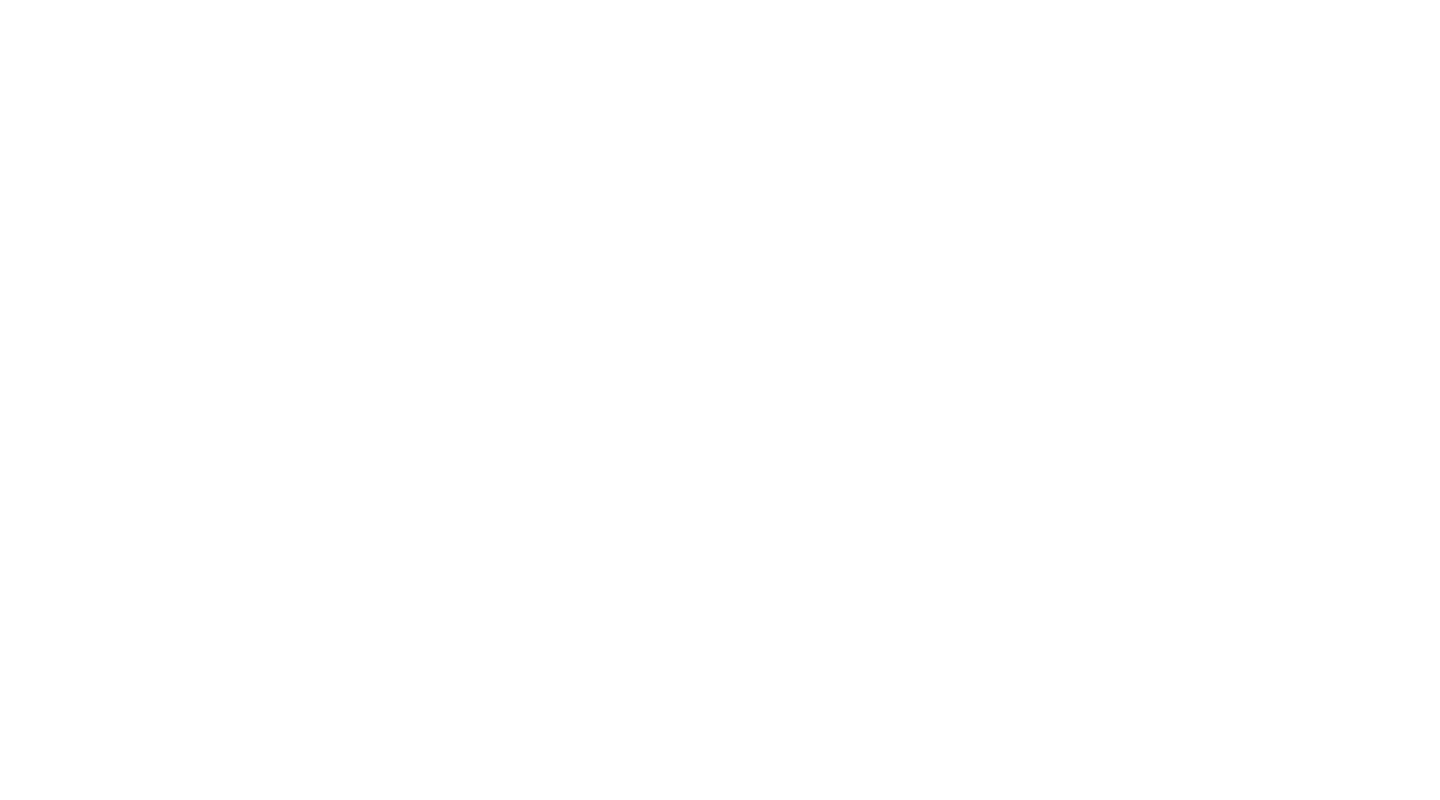
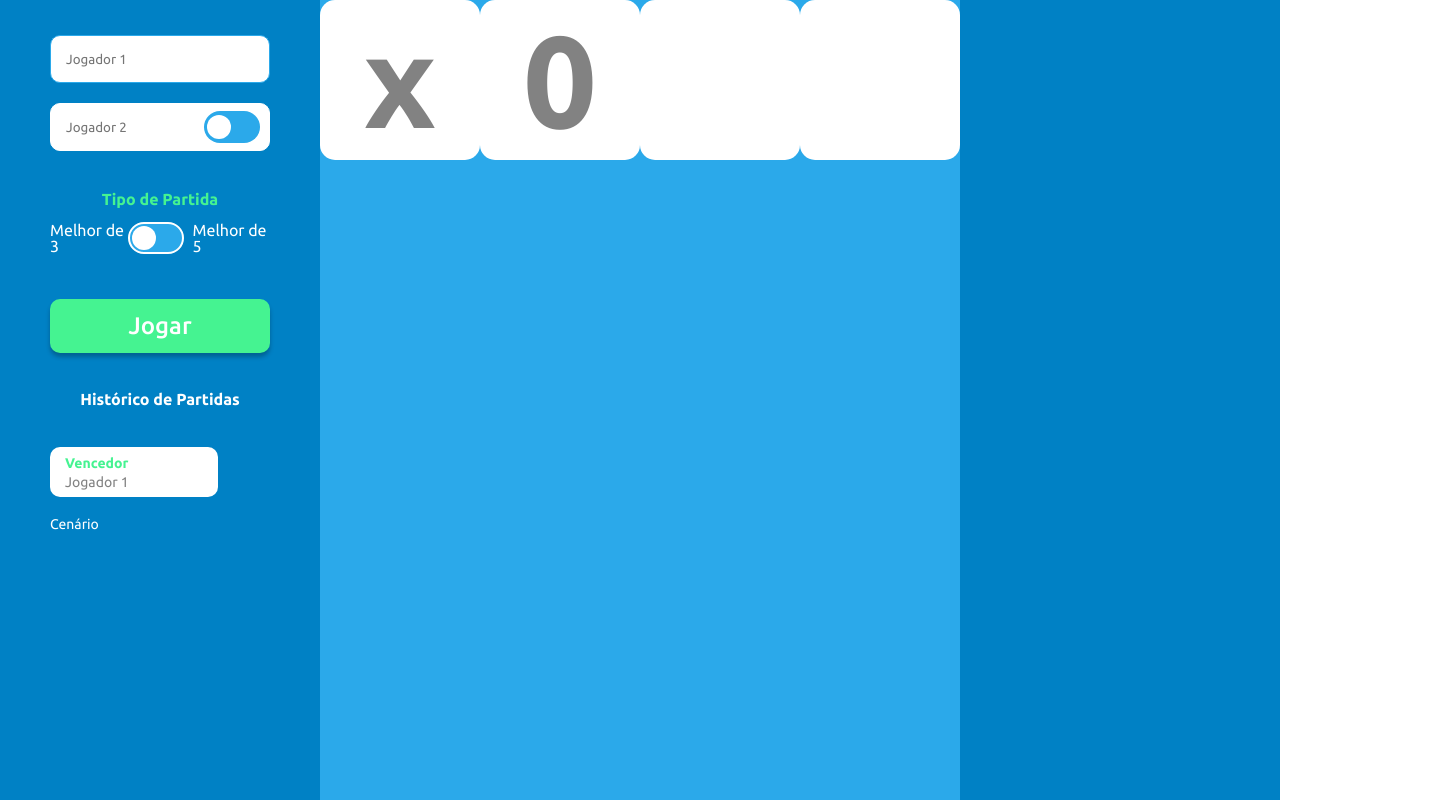
Before and after one commit to Suelyjane/jogoDaVelha, a plain HTML site: page index.html in a window 1280 px wide. Shown: the whole page, 1440 px wide, since content can reach past the window. Drawn offline with Linux system fonts and the light colour scheme; files that its build step writes are made by us from their sources.

Commit message:
Add files via upload

```diff
--- a/index.html
+++ b/index.html
@@ -4,10 +4,57 @@
     <meta charset="UTF-8">
     <meta name="viewport" content="width=device-width, initial-scale=1.0">
     <title>Jogo da Velha</title>
-    <link rel="stylesheet" href="style.css">
+    <link rel="preconnect" href="https://fonts.googleapis.com">
+    <link rel="preconnect" href="https://fonts.gstatic.com" crossorigin>
+    <link href="https://fonts.googleapis.com/css2?family=Ubuntu:wght@400;500;700&display=swap" rel="stylesheet">
+    <link rel="stylesheet" href="/style/reset.css">
+    <link rel="stylesheet" href="/style/style.css">
 </head>
 <body>
-
+    <main class="container">
+        <section class="litle-field">
+            <input class="player1-field" placeholder="Jogador 1">
+            <div class="input-player2">
+                <input class="player2-field" placeholder="Jogador 2">
+                <div class="box-wrapper">
+                    <div class="scroll-ball"></div>
+                </div>
+            </div>
+            <div class="match-type-box">
+                <h3 class="choice-field-match">Tipo de Partida</h3>
+                <div class="choice-match">
+                    <span class="choice-title">Melhor de 3</span>
+                    <div class="box-wrapper box-match">
+                        <div class="scroll-ball choice-white"></div>
+                    </div>
+                    <span class="choice-title">Melhor de 5</span>
+                </div>
+            </div>
+            <button class="button button-start-game">Jogar</button>
+            <ul>
+                <li class="match-history-box">
+                    <h3 class="match-history-title">Histórico de Partidas</h3>
+                    <div class="winner">
+                        <h4 class="winner-title">Vencedor</h4>
+                        <span class="winner-player">Jogador 1</span>
+                    </div>
+                    <span class="scene-separatior">Cenário</span>
+                </li>
+            </ul>
+        </section>
+        <section class="big-field">
+            <div class="scenary-box-game"></div>
+                <div class="scenary-game-box">x</div>
+                <div class="scenary-game-box">0</div>
+                <div class="scenary-game-box"></div>
+                <div class="scenary-game-box"></div>
+                <div class="scenary-game-box"></div>
+                <div class="scenary-game-box"></div>
+                <div class="scenary-game-box"></div>
+            </div>
+        </section>
+        <section class="litle-field"></section>
+    </main>
     <script src="script.js"></script>
 </body>
 </html>
--- /dev/null
+++ b/reset.css
@@ -0,0 +1,58 @@
+/* http://meyerweb.com/eric/tools/css/reset/
+   v2.0 | 20110126
+   License: none (public domain)
+*/
+
+html, body, div, span, applet, object, iframe,
+h1, h2, h3, h4, h5, h6, p, blockquote, pre,
+a, abbr, acronym, address, big, cite, code,
+del, dfn, em, img, ins, kbd, q, s, samp,
+small, strike, strong, sub, sup, tt, var,
+b, u, i, center,
+dl, dt, dd, ol, ul, li,
+fieldset, form, label, legend,
+table, caption, tbody, tfoot, thead, tr, th, td,
+article, aside, canvas, details, embed,
+figure, figcaption, footer, header, hgroup,
+menu, nav, output, ruby, section, summary,
+time, mark, audio, video {
+	margin: 0;
+	padding: 0;
+	border: 0;
+	font-size: 100%;
+	font-family: "Ubuntu", sans-serif;
+	vertical-align: baseline;
+}
+/* HTML5 display-role reset for older browsers */
+article, aside, details, figcaption, figure,
+footer, header, hgroup, menu, nav, section {
+	display: block;
+}
+body {
+	line-height: 1;
+}
+ol, ul {
+	list-style: none;
+}
+blockquote, q {
+	quotes: none;
+}
+blockquote:before, blockquote:after,
+q:before, q:after {
+	content: '';
+	content: none;
+}
+table {
+	border-collapse: collapse;
+	border-spacing: 0;
+}
+
+/* custom */
+*{
+	box-sizing: border-box;
+	font-family: "Ubuntu", sans-serif;
+}
+
+button{
+	cursor: pointer;
+}
--- a/style.css
+++ b/style.css
@@ -0,0 +1,190 @@
+.container{
+    display: flex;
+    width: 100vw;
+    height: 100vh;
+}
+.litle-field{
+    width:25%;
+    min-width: 25%;
+    height: 100%;
+    background-color: #0081c5;
+    padding: 35px 50px;
+}
+.big-field{
+    display: flex;
+    width: 50%;
+    height: 100%;
+    background-color: #2ba9ea;
+}
+.player1-field{
+    width: 100%;
+    height: 48px;
+    border-radius: 10px;
+    padding-left: 15px;
+    outline: none;
+    border: 1px solid #2ba9ea;
+}
+.player1-field:focus{
+    border: 1px solid white;
+}
+.input-player2{
+    display: flex;
+    align-items: center;
+    width: 100%;
+    height: 48px;
+    background-color: white;
+    border-radius: 10px;
+    margin-top: 20px;
+    border: 1px solid white;
+    position: relative;
+}
+.input-player2:focus-within{
+    border: 1px solid #2ba9ea;
+}
+.box-wrapper{
+    display: flex;
+    align-items: center;
+    width: 56px;
+    min-width: 56px;
+    height: 32px;
+    min-height: 32px;
+    border-radius: 100px;
+    background-color: #2ba9ea;
+    margin-right: 9px;
+}
+.player2-field{
+    border: transparent;
+    width: 100%;
+    height: 100%;
+    outline: none;
+    border-radius: 10px;
+    padding-left: 15px;
+}
+.scroll-ball{
+    width: 24px;
+    height: 24px;
+    background-color: white;
+    border-radius: 20px;
+    right: 38px;
+    position: absolute;
+    transition: 300ms;
+}
+.scroll-ball:hover{
+    right: 12px;
+}
+.match-type-box{
+    display: flex;
+    flex-direction: column;
+    align-items: center;
+    margin-top: 40px;
+}
+.choice-field-match{
+    font-weight: 700;
+    color: #45f391;
+    font-size: 16px;
+}
+.choice-match{
+    display: flex;
+    width: 100%;
+    justify-content: space-between;
+    margin-top: 15px;
+}
+.choice-title{
+    font-weight: 400;
+    font-size: 16px;
+    color: white;
+}
+.box-match{
+    display: flex;
+    background-color: #2ba9ea;
+    border: 2px solid white;
+    position: relative;
+}
+.choice-white{
+    background-color: white;
+    right: 26px;
+    position: absolute;
+}
+.choice-white:hover{
+    right: 4px;
+    border: 1px solid white;
+}
+.button{
+    width: 100%;
+    height: 54px;
+    border-radius: 10px;
+    font-weight: 500;
+    font-size: 24px;
+    border: none;
+    box-shadow: 0 4px 4px #00000040;
+    transition: 300ms;
+}
+.button:hover{
+    box-shadow: 0 0 0 #00000040;
+}
+.button-start-game{
+    background-color: #45f391;
+    color: white;
+    margin-top: 45px;
+}
+.match-history-box{
+    display: flex;
+    flex-direction: column;
+    justify-content: center;
+    margin-top: 38px;
+    gap: 20px;
+}
+.match-history-title{
+    text-align: center;
+    font-size: 16px;
+    font-weight: 700;
+    color: white;
+}
+.winner{
+    display: flex;
+    flex-direction: column;
+    justify-content: center;
+    width: 168px;
+    height: 50px;
+    background-color: white;
+    border-radius: 10px;
+    gap: 3px;
+    padding: 0 15px;
+    margin-top: 20px;
+}
+.winner-title{
+    font-size: 14px;
+    font-weight: 700;
+    color: #45f391;
+}
+.winner-player{
+    color: #828282;
+    font-size: 14px;
+    font-weight: 400;
+    margin-top: 2px;
+}
+.scene-separatior{
+    font-size: 14px;
+    font-weight: 400;
+    color: white;
+}
+.scenary-box-game{
+    display: flex;
+    width: 510px;
+    flex-wrap: wrap;
+    gap: 15px;
+}
+.scenary-game-box{
+    display: flex;
+    justify-content: center;
+    align-items: center;
+    width: 160px;
+    min-width: 160px;
+    height: 160px;
+    min-height: 160px;
+    border-radius: 15px;
+    background-color: white;
+    color: #828282;
+    font-size: 130px;
+    font-weight: 700;
+}
```
